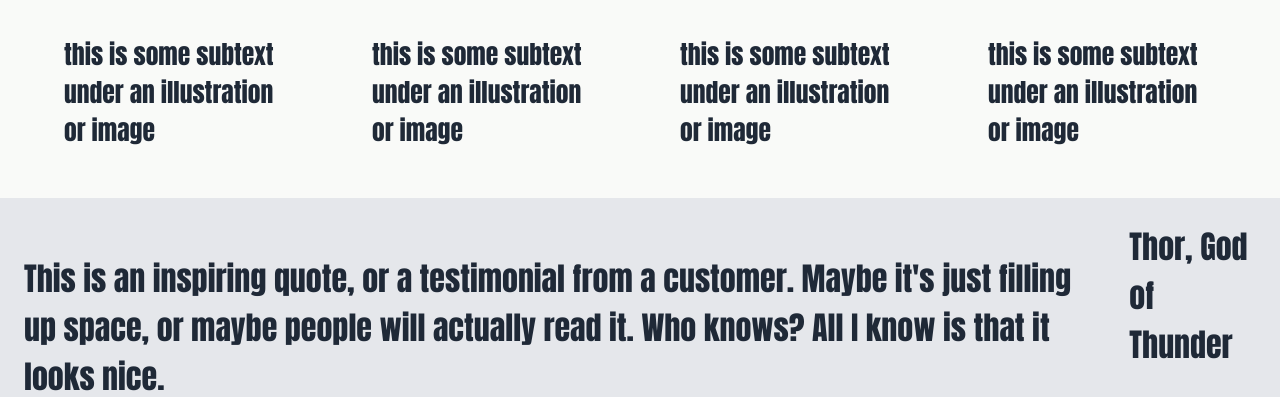
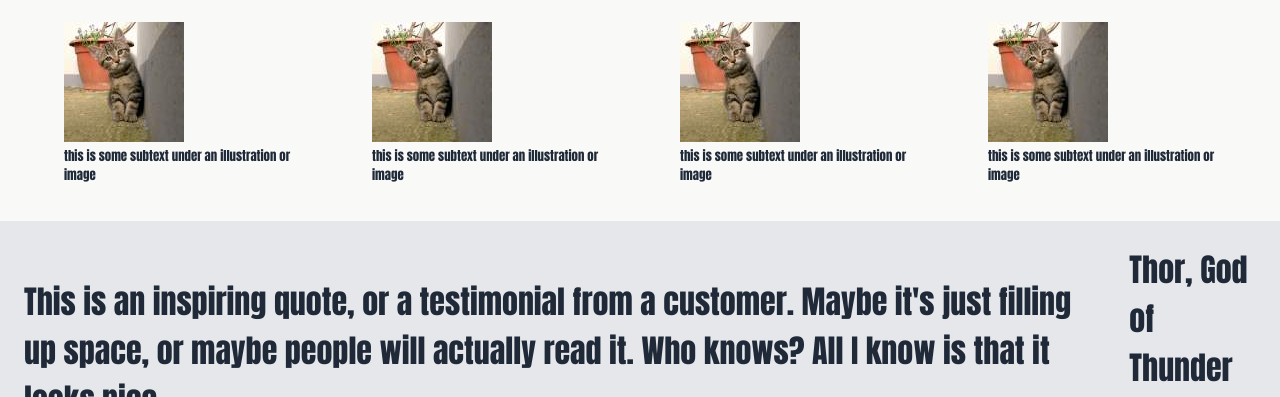
Before and after one commit to glasswings/odin-landing-page, a plain HTML site: page index.html in a window 1280 px wide. Shown: the part 769-1166 px from the top of the page. Drawn offline with Linux system fonts and the light colour scheme.

Commit message:
Add squishy kittens to the random section.
Unfortunately, the text underneath them doesn't behave very nicely yet. It
grows larger than the width of the image.

```diff
--- a/index.html
+++ b/index.html
@@ -25,10 +25,19 @@
     <section class="lite-bg random"><div class="limit-width">
         <h1>Some random information.</h1>
         <div class="grab-bag">
-            <figure><figcaption>this is some subtext under an illustration or image</figcaption></figure>
-            <figure><figcaption>this is some subtext under an illustration or image</figcaption></figure>
-            <figure><figcaption>this is some subtext under an illustration or image</figcaption></figure>
-            <figure><figcaption>this is some subtext under an illustration or image</figcaption></figure>
+            <figure>
+                <div class="crop"><img src="kitten-120x120.jpeg" width="120" height="120" alt="the same kitten smaller"></div>
+                <figcaption>this is some subtext under an illustration or image</figcaption>
+            </figure><figure>
+                <div class="crop"><img src="kitten-120x120.jpeg" width="120" height="120" alt="the same kitten a third time"></div>
+                <figcaption>this is some subtext under an illustration or image</figcaption>
+            </figure><figure>
+                <div class="crop"><img src="kitten-120x120.jpeg" width="120" height="120" alt="the same kitten a fourth time"></div>
+                <figcaption>this is some subtext under an illustration or image</figcaption>
+            </figure><figure>
+                <div class="crop"><img src="kitten-120x120.jpeg" width="120" height="120" alt="the same kitten a final time"></div>
+                <figcaption>this is some subtext under an illustration or image</figcaption>
+            </figure>
         </div>
     </div></section>
     <section class="gray-bg"><div class="limit-width">
--- a/style.css
+++ b/style.css
@@ -96,7 +96,7 @@ section.hero > *{
 
 section.random > * {
     flex-direction: column;
-    align-items: center;
+    justify-items: center;
 }
 .random h1 {
     margin: 0;
@@ -104,5 +104,8 @@ section.random > * {
 }
 div.grab-bag {
     display: flex;
-    font-size: 1.6rem;
+    font-size: 0.8rem;
 }
+.random .crop {
+    max-width: fit-content;
+}
```
Also changed, not shown: kitten-120x120.jpeg (added).
